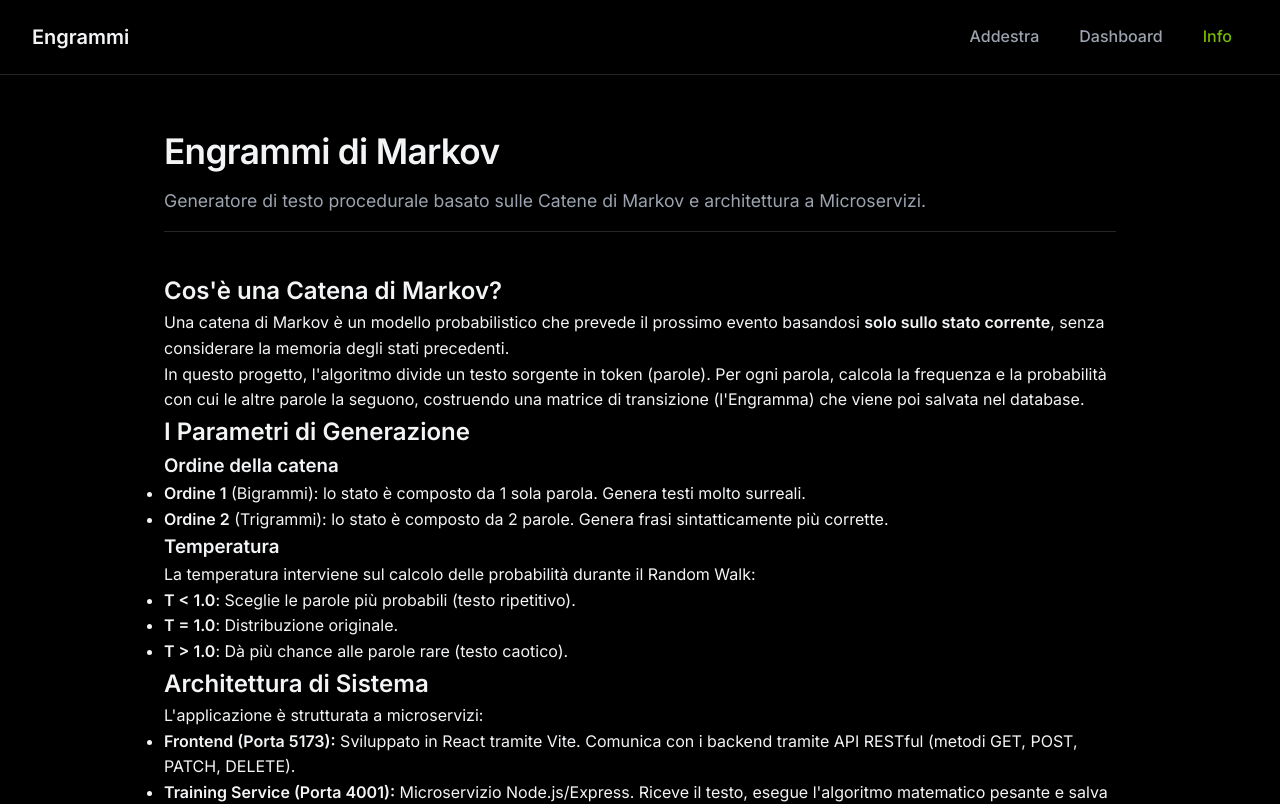
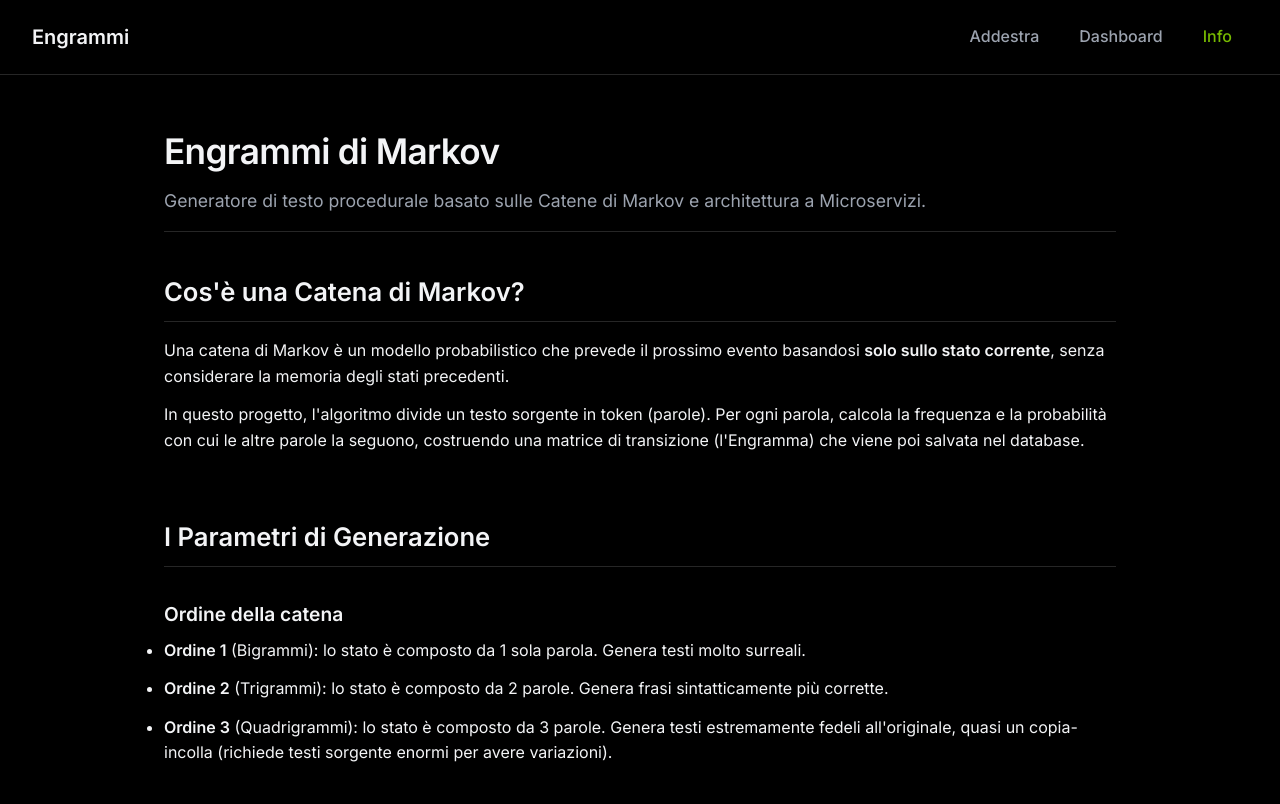
Before and after one commit to Luozil03/Markov-Engrams, a React (Vite) app in the folder packages/frontend/: page /about in a window 1280 px wide. Shown: the top 804 px of the page. Built offline with nearby package versions, Linux system fonts and the light colour scheme.

Commit message:
corretto typo nel css e about page

```diff
--- a/packages/frontend/src/index.css
+++ b/packages/frontend/src/index.css
@@ -256,3 +256,31 @@ input[type="range"]:focus {
     border-radius: var(--radius);
     margin-bottom: 3rem;
 }
+
+.about-section {
+    margin-bottom: 4rem; /* spazio tra i macro-argomenti */
+}
+
+.about-section h2 {
+    font-size: 1.6rem;
+    margin-bottom: 1rem;
+    color: var(--text-primary);
+    border-bottom: 1px solid var(--border); /* Righina sottile per separare */
+    padding-bottom: 0.5rem;
+}
+
+/* Sottotitoli (H3) */
+.about-section h3 {
+    font-size: 1.2rem;
+    margin-top: 2rem;
+    margin-bottom: 0.5rem;
+    color: var(--text-primary);
+}
+
+.about-section p,
+.about-list li {
+    font-size: 1rem;
+    line-height: 1.6;
+    margin-bottom: 0.8rem;
+    color: var(--text-primary); /* bianco non grigio */
+}
--- a/packages/frontend/src/pages/AboutPage.jsx
+++ b/packages/frontend/src/pages/AboutPage.jsx
@@ -28,6 +28,7 @@ function AboutPage() {
                 <ul className="about-list">
                     <li><strong>Ordine 1</strong> (Bigrammi): lo stato è composto da 1 sola parola. Genera testi molto surreali.</li>
                     <li><strong>Ordine 2</strong> (Trigrammi): lo stato è composto da 2 parole. Genera frasi sintatticamente più corrette.</li>
+                    <li><strong>Ordine 3</strong> (Quadrigrammi): lo stato è composto da 3 parole. Genera testi estremamente fedeli all'originale, quasi un copia-incolla (richiede testi sorgente enormi per avere variazioni).</li>
                 </ul>
 
                 <h3>Temperatura</h3>
```
